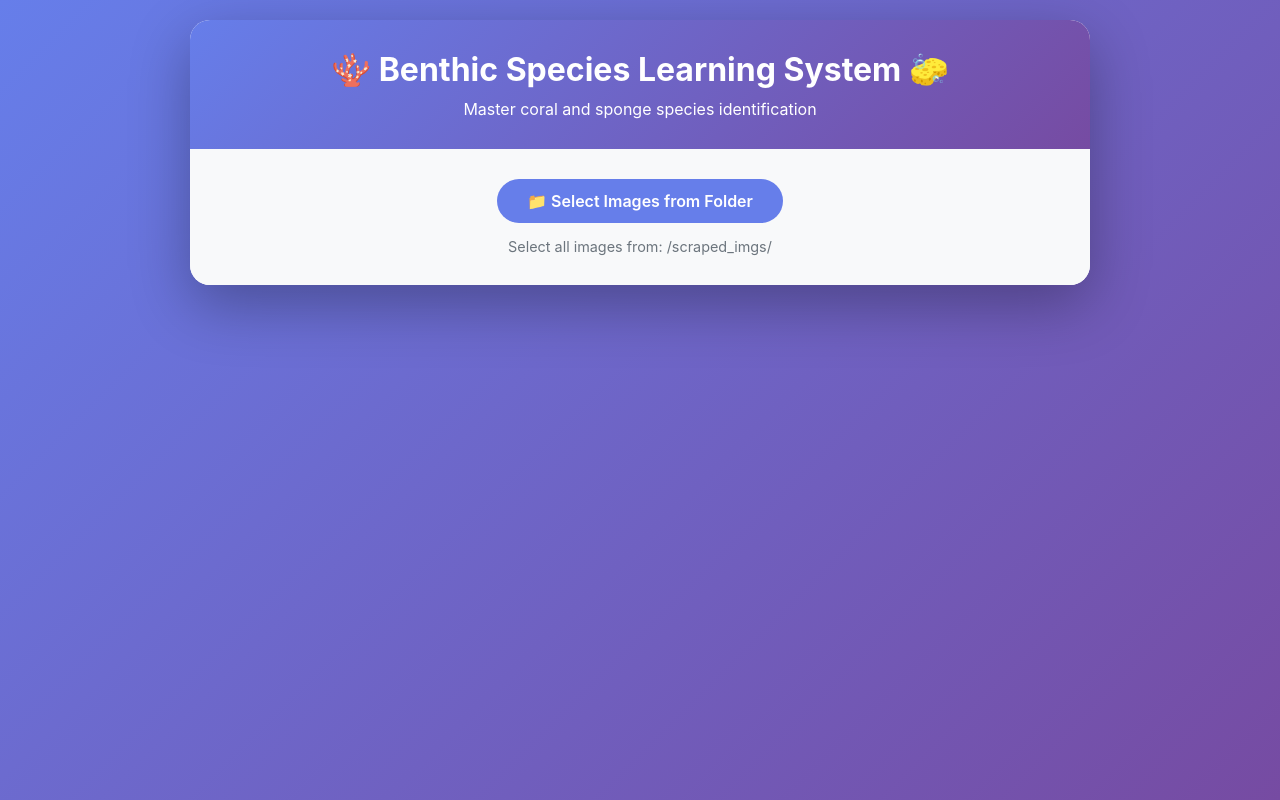
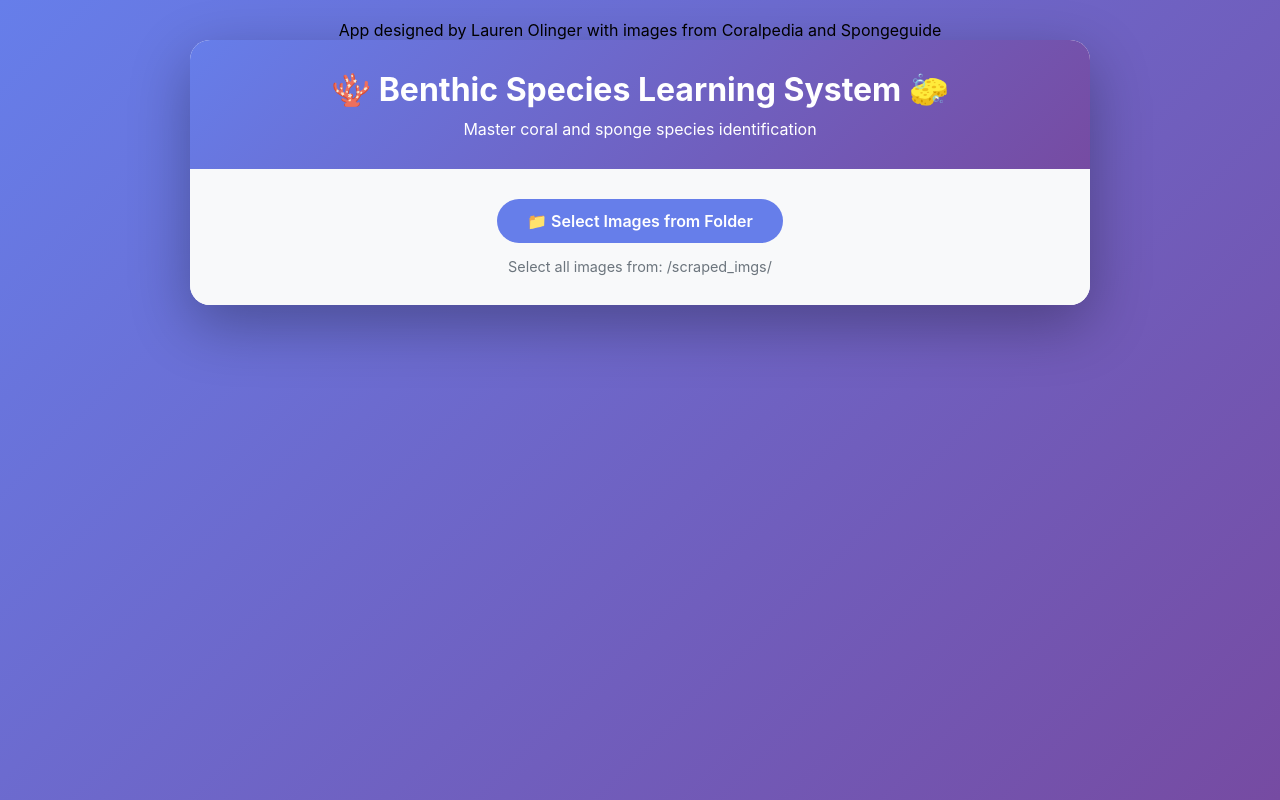
Before and after one commit to laurenkolinger/flashcard, a plain HTML site: page index.html in a window 1280 px wide. Drawn offline with Linux system fonts and the light colour scheme.

Commit message:
Add subtitle to index.html

```diff
--- a/index.html
+++ b/index.html
@@ -4,6 +4,7 @@
     <meta charset="UTF-8">
     <meta name="viewport" content="width=device-width, initial-scale=1.0">
     <title>Benthic Species Flashcards & Quiz</title>
+    <subtitle>App designed by Lauren Olinger with images from Coralpedia and Spongeguide </subtitle>
     <style>
         * {
             margin: 0;
```
